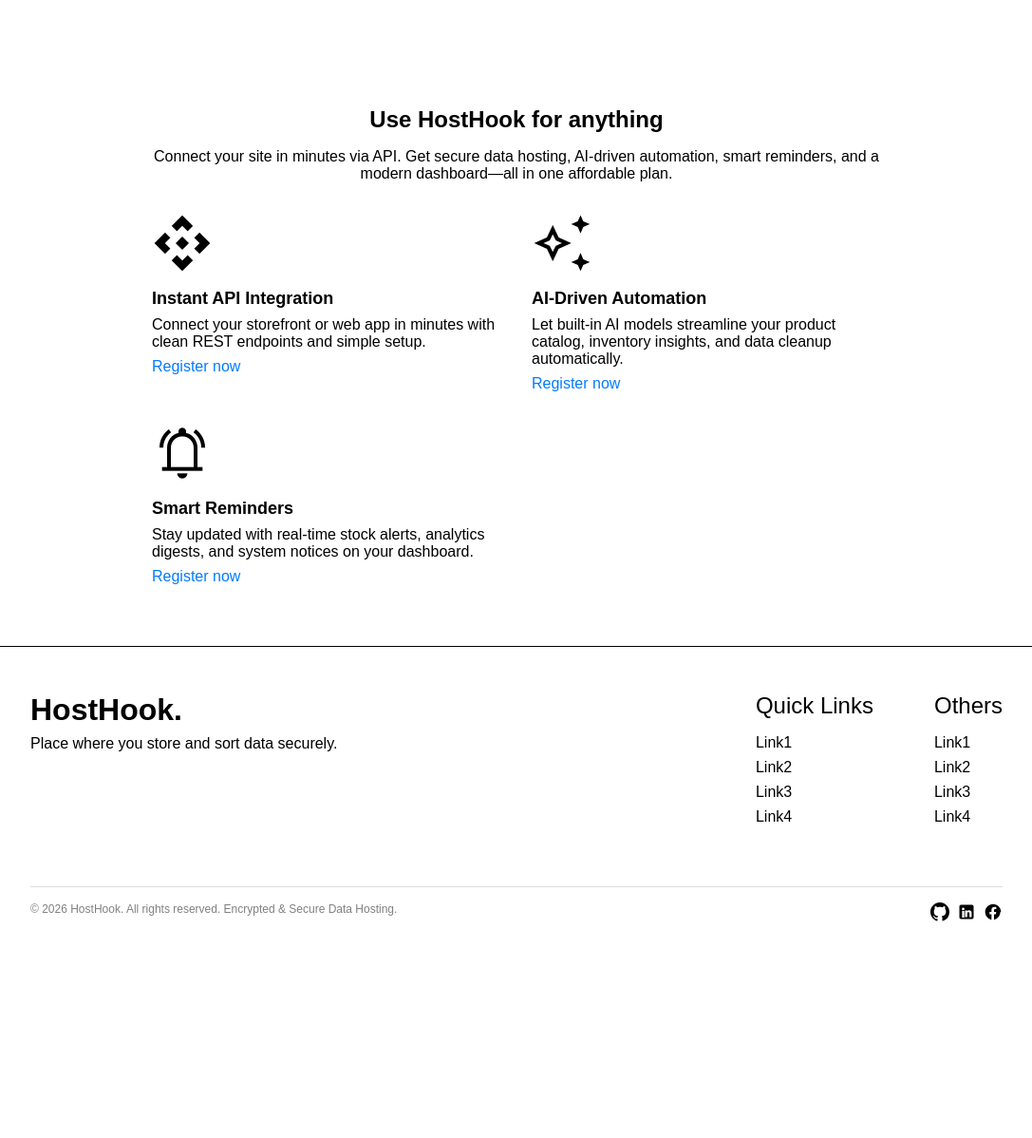
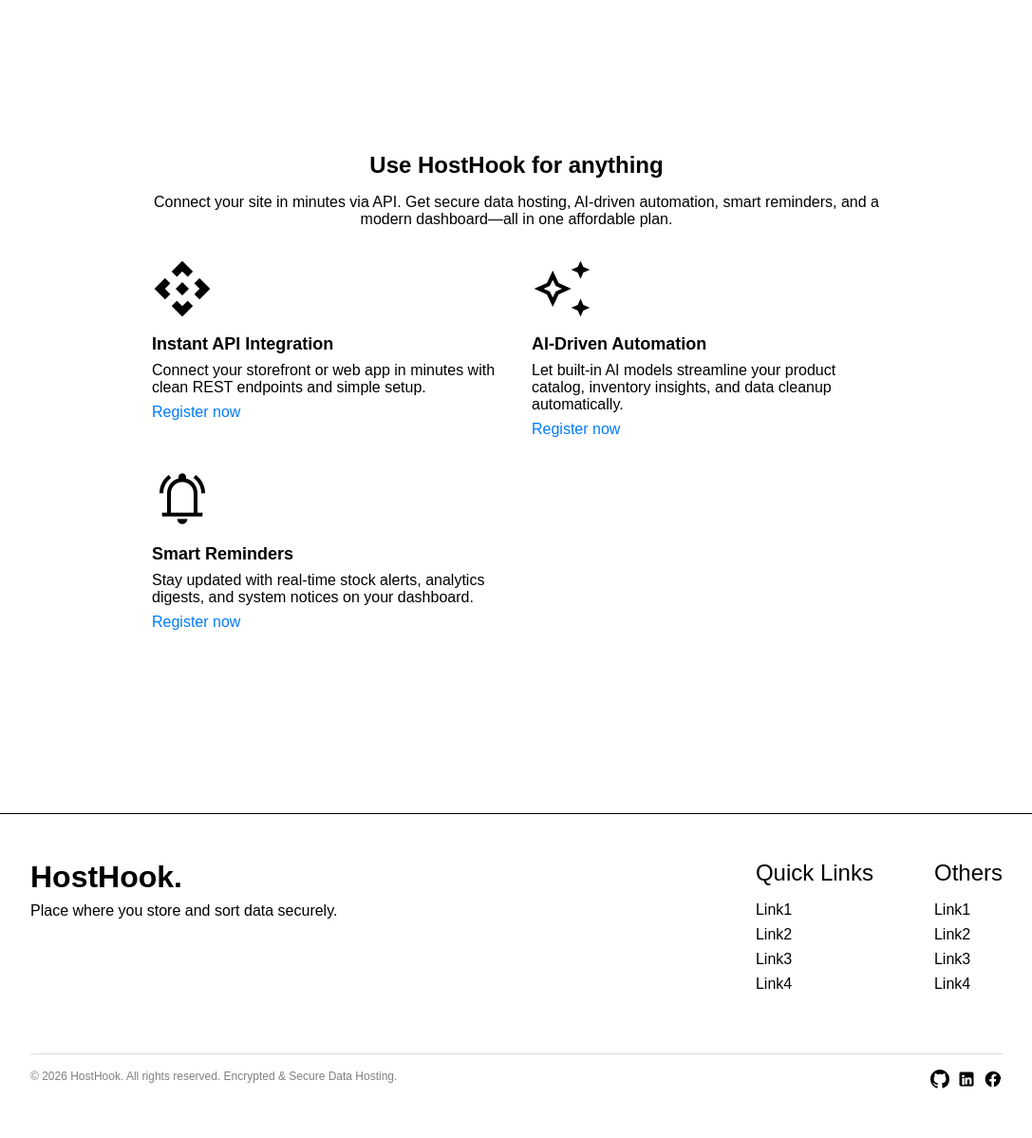
Before and after one commit to sabuka-dumbo/HostHook, a Django app: page / in a window 1280 px wide. Shown: the part 1524-2722 px from the top of the page at 95% size, without its empty margins (96-1183 px from the left). Before the commit the page ends 2494 px from the top, so only its background shows below. Run offline with Django 5.2, Linux system fonts and the light colour scheme.

Commit message:
Sep 20, 2026, 8:54 PM

```diff
--- a/HostHook/hhapp/static/css/layout.css
+++ b/HostHook/hhapp/static/css/layout.css
@@ -25,7 +25,7 @@ main {
     box-sizing: border-box;
     display: flex;
     flex-direction: column;
-    gap: 128px;
+    gap: 144px;
 }
 
 .nav-part1, .nav-part2 {
@@ -113,6 +113,7 @@ footer {
     display: flex;
     flex-direction: column;
     gap: 64px;
+    margin-top: 128px;
 }
 
 .fpart1 {
```
